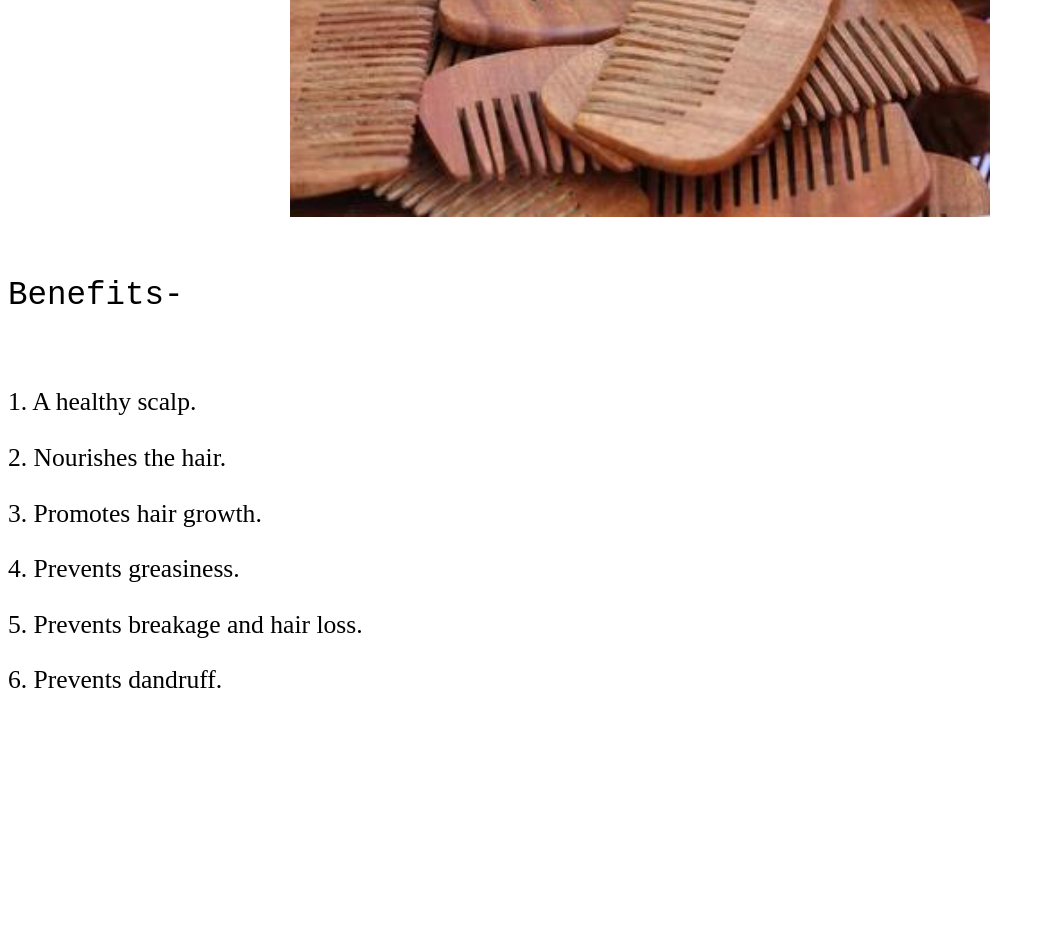
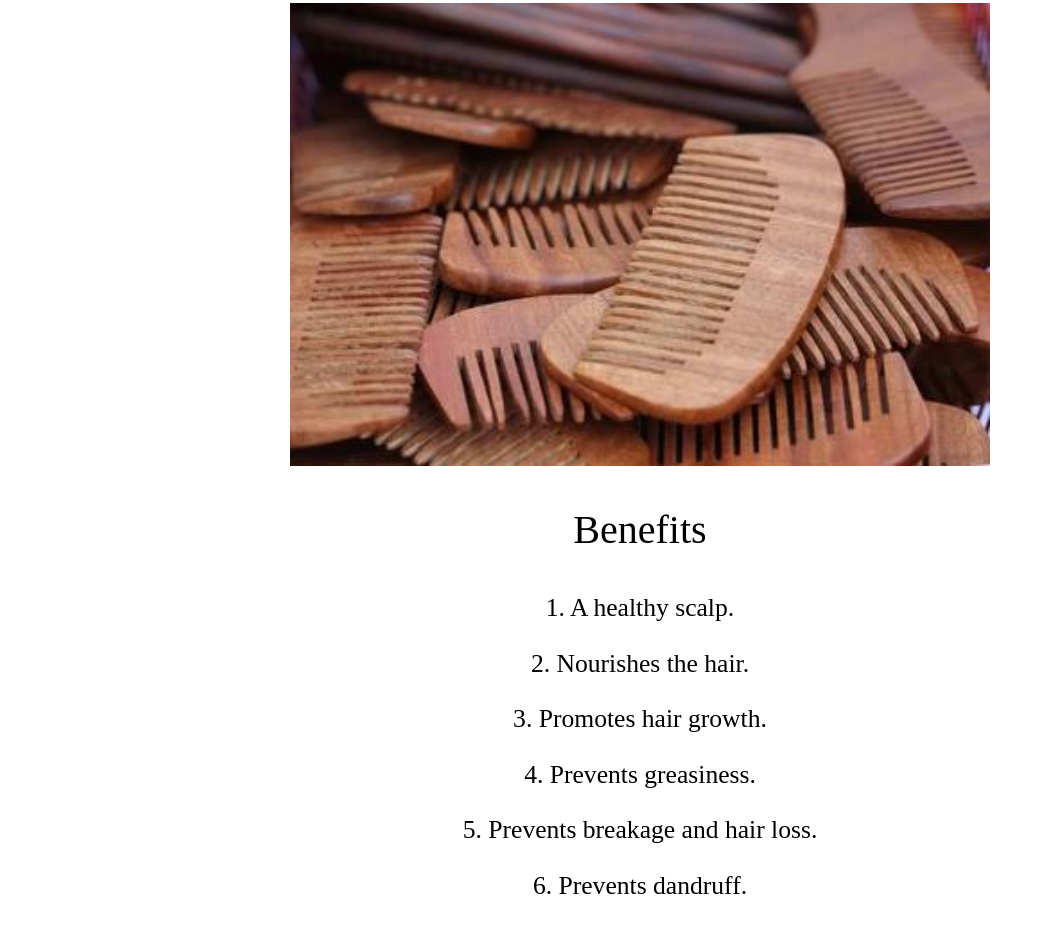
Before and after one commit to shristi712/eco.soft, a plain HTML site: page products.html in a window 1280 px wide. Shown: the part 485-1412 px from the top of the page, without its empty margins (0-1045 px from the left). Before the commit the page ends 1206 px from the top, so only its background shows below. Drawn offline with Linux system fonts and the light colour scheme.

Commit message:
Update products.html

```diff
--- a/products.html
+++ b/products.html
@@ -24,10 +24,12 @@
 
 <p>The wood of Indian Neem tree (Azadirachta Indica) has proven medicinal properties that prevent fungal growth and can reduce dandruff. This wide tooth comb has rounded tips designed to give your scalp a gentle massage, aiding in normalizing oil production and stimulating hair growth.</p>
          <img src="comb.jpg" style=height="800px" width="700px">
-<pre>
-     <p style="font-size:250%;">Benefits-</p>
-</pre>
-
+<style>
+p{
+text-align:center;
+font-size:250%;
+            </style>
+            <p> Benefits </p>
 <p style="font-size:160%;">1. A healthy scalp.</p>
 <p style="font-size:160%;">2. Nourishes the hair.</p>
 <p style="font-size:160%;">3. Promotes hair growth.</p>
```
